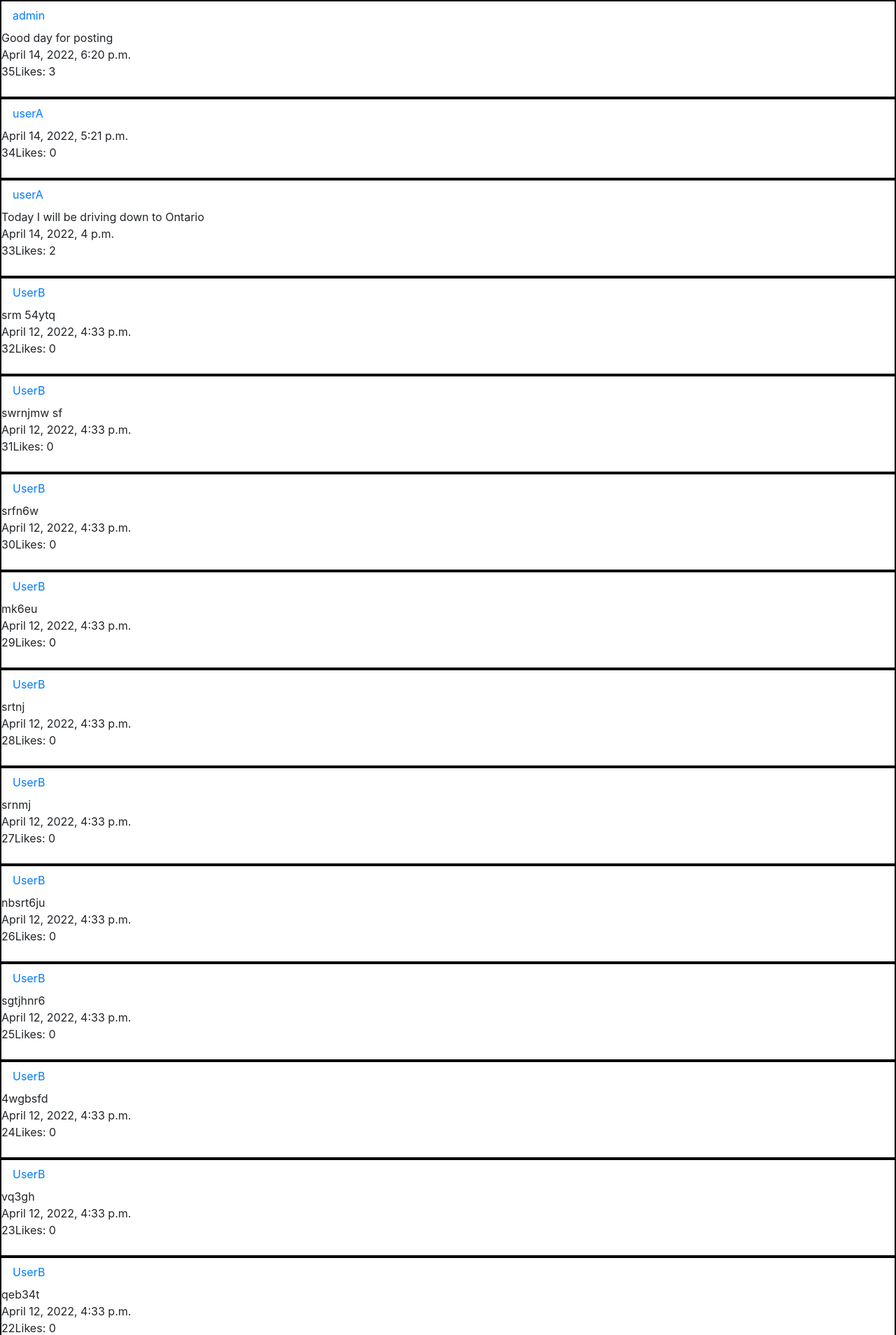
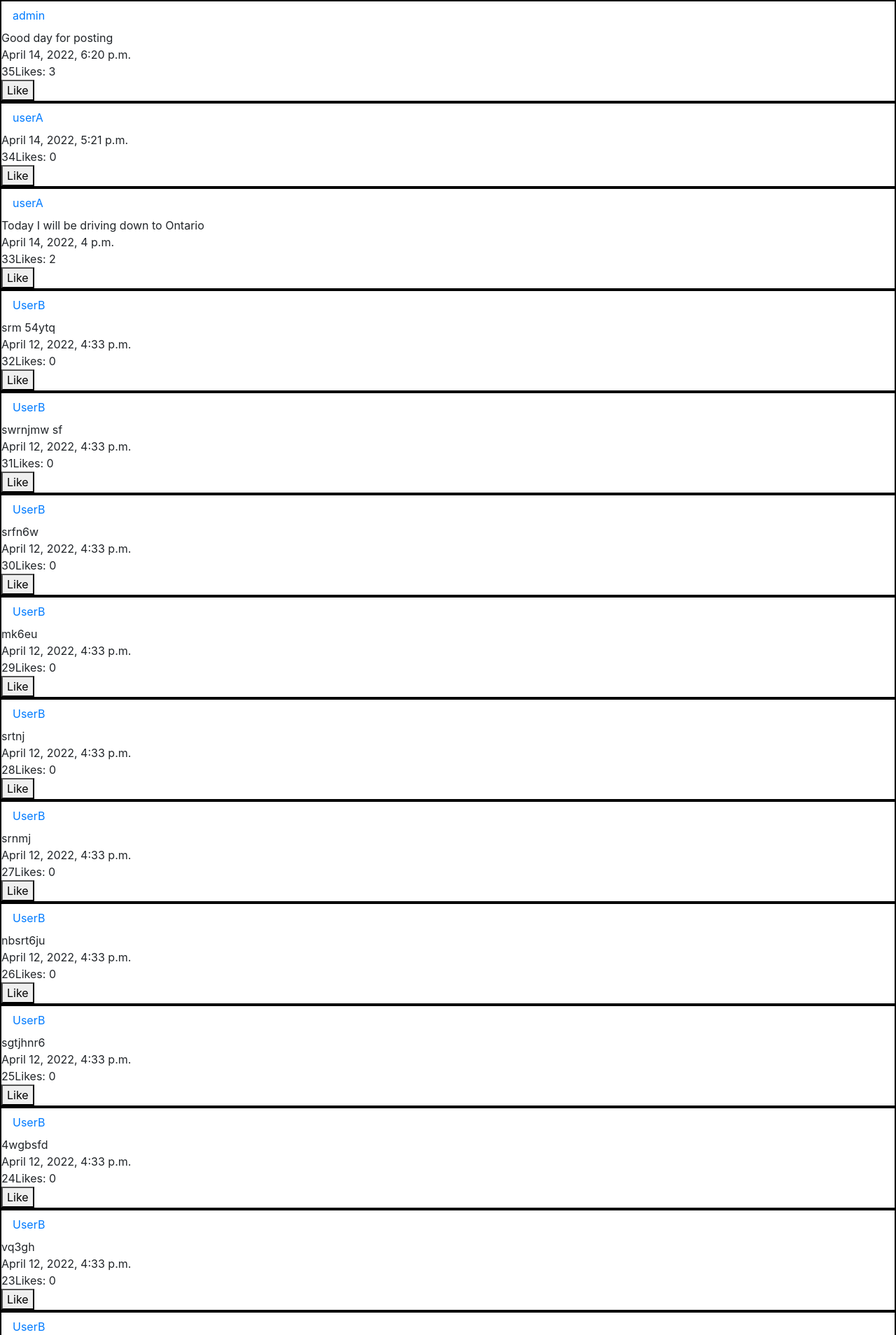
Before and after one commit to Erix-F5R/Network-React, a Django app: page /all_posts in a window 1280 px wide. Shown: the part 56-1964 px from the top of the page at 70% size. Run offline with Django 3.2, Linux system fonts and the light colour scheme; data comes from the database, SQL or seed files in the repository; both versions use the stored data as it was after the commit; some libraries are stand-ins or nearby versions.

Commit message:
like count updates with button

```diff
--- a/network/static/network/edit.js
+++ b/network/static/network/edit.js
@@ -4,7 +4,7 @@ document.addEventListener('DOMContentLoaded', function () {
 
    var id = window.location.pathname.split('/edit/')[1]
 
-   // Use buttons to toggle between views
+   //
    let save = document.querySelector('#save');
     if(save !== null){
         save.addEventListener('click', (event) => {
@@ -13,12 +13,8 @@ document.addEventListener('DOMContentLoaded', function () {
 
        });
     }
-
-    //Like Button
+    //Number of Likes
     let like = document.querySelectorAll('.like')
-
-
-
 
     if(like.length !== 0){
         like.forEach( (post) => {
@@ -27,6 +23,21 @@ document.addEventListener('DOMContentLoaded', function () {
             post.innerHTML = id
 
         })
+    }
+
+    //Like Button
+    let like_buttons = document.querySelectorAll('.like-button');
+
+    if(like_buttons.length !== 0){
+
+        like_buttons.forEach( (button) =>{
+
+            button.addEventListener('click', (click) => {
+                click.preventDefault()
+                like_post(click.currentTarget.dataset.id)
+            })
+        } )
+
     }
 
 
@@ -44,6 +55,21 @@ function save(post_id){
 
 }
 
+function like_post(post_id){
+
+    const csrftoken = getCookie('csrftoken');
+
+    fetch(`postlike/${post_id}`, {
+        method: 'POST',
+        headers: {'X-CSRFToken': csrftoken},
+        body: JSON.stringify({
+            like: true,
+        })
+      })
+
+}
+
+
 function GET_likes(post, post_id){
 
 
@@ -58,3 +84,19 @@ function GET_likes(post, post_id){
 
 
 }
+
+function getCookie(name) {
+    let cookieValue = null;
+    if (document.cookie && document.cookie !== '') {
+        const cookies = document.cookie.split(';');
+        for (let i = 0; i < cookies.length; i++) {
+            const cookie = cookies[i].trim();
+            // Does this cookie string begin with the name we want?
+            if (cookie.substring(0, name.length + 1) === (name + '=')) {
+                cookieValue = decodeURIComponent(cookie.substring(name.length + 1));
+                break;
+            }
+        }
+    }
+    return cookieValue;
+}
--- a/network/templates/network/all_posts.html
+++ b/network/templates/network/all_posts.html
@@ -15,6 +15,11 @@
 
     </div>
 
+    <button class="like-button" data-id="{{post.id}}" type="button">Like</button>
+
+
+
+
     <br>
     </div>
 
--- a/network/urls.py
+++ b/network/urls.py
@@ -15,7 +15,7 @@ urlpatterns = [
 
     ##API
     path("editor/<int:post_id>", views.editor, name="editor"),
-    ##path("likes/<int:post_id>",views.like, name="like"),
     path("getlikes/<int:post_id>", views.getlikes, name="getlikes"),
+    path("postlike/<int:post_id>",views.postlike, name="postlike"),
     path("all_posts", views.all_posts, name="all-posts"),
 ]
--- a/network/views.py
+++ b/network/views.py
@@ -10,7 +10,7 @@ from django.views.decorators.csrf import csrf_exempt
 import json
 
 from .models import Follower, User, Post, Like
-from.forms import NewPostForm
+from .forms import NewPostForm
 
 
 def index(request):
@@ -68,7 +68,32 @@ def getlikes(request, post_id):
         count = Like.objects.filter(post = post).count()
         return JsonResponse({"count": count})
 
+    return HttpResponse(status=204)
+##POST Request
 
+def postlike(request, post_id):
+
+    print("$$$$$11111")
+    if request.method != "POST":
+        return JsonResponse({"error": "POST request required."}, status=400)
+
+    data = json.loads(request.body)
+    like = data.get("like")
+
+    if like:
+        print("$$$$$222222")
+        try:
+            post = Post.objects.get(id = post_id)
+            user = request.user
+        except:
+            return JsonResponse({"error": "Post not found."}, status=404)
+
+
+
+        newLike = Like(user=user, post=post)
+        newLike.save()
+
+    return HttpResponse(status=204)
 
 def profile(request, username):
 
```
Also changed, not shown: db.sqlite3, network/forms.py (line endings or trailing spaces).
